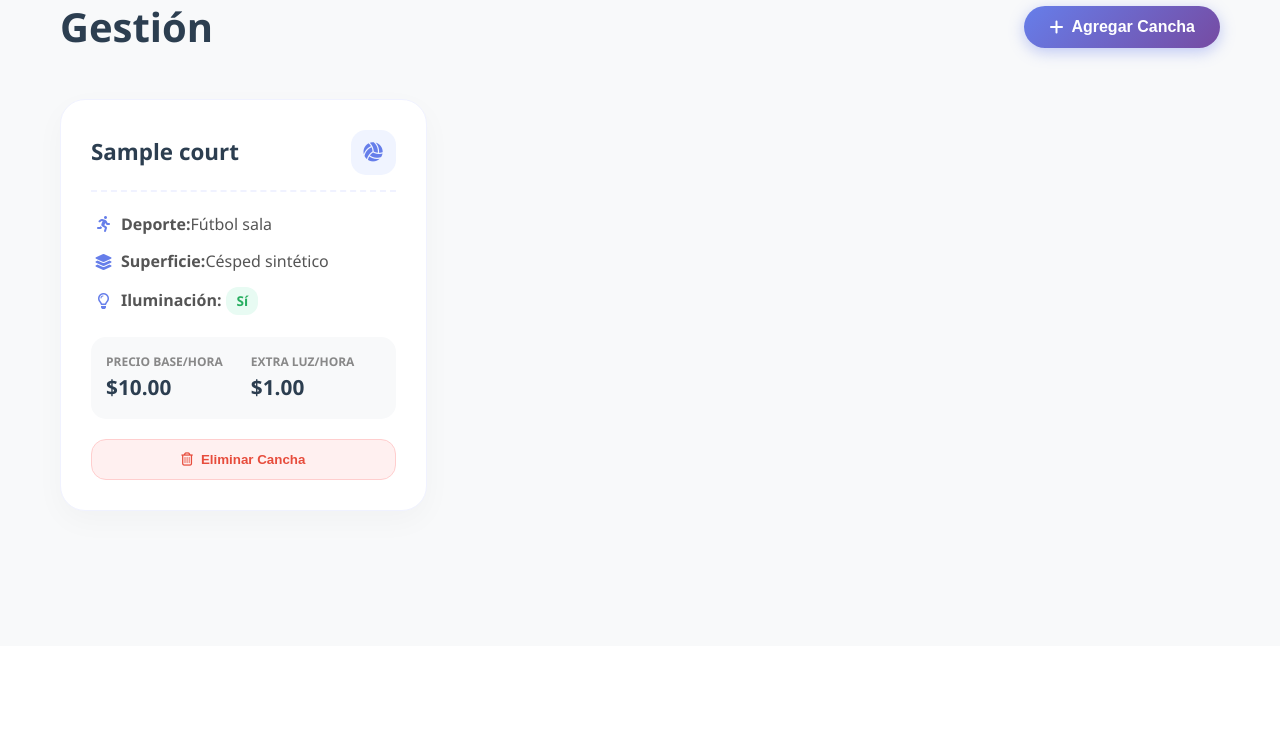
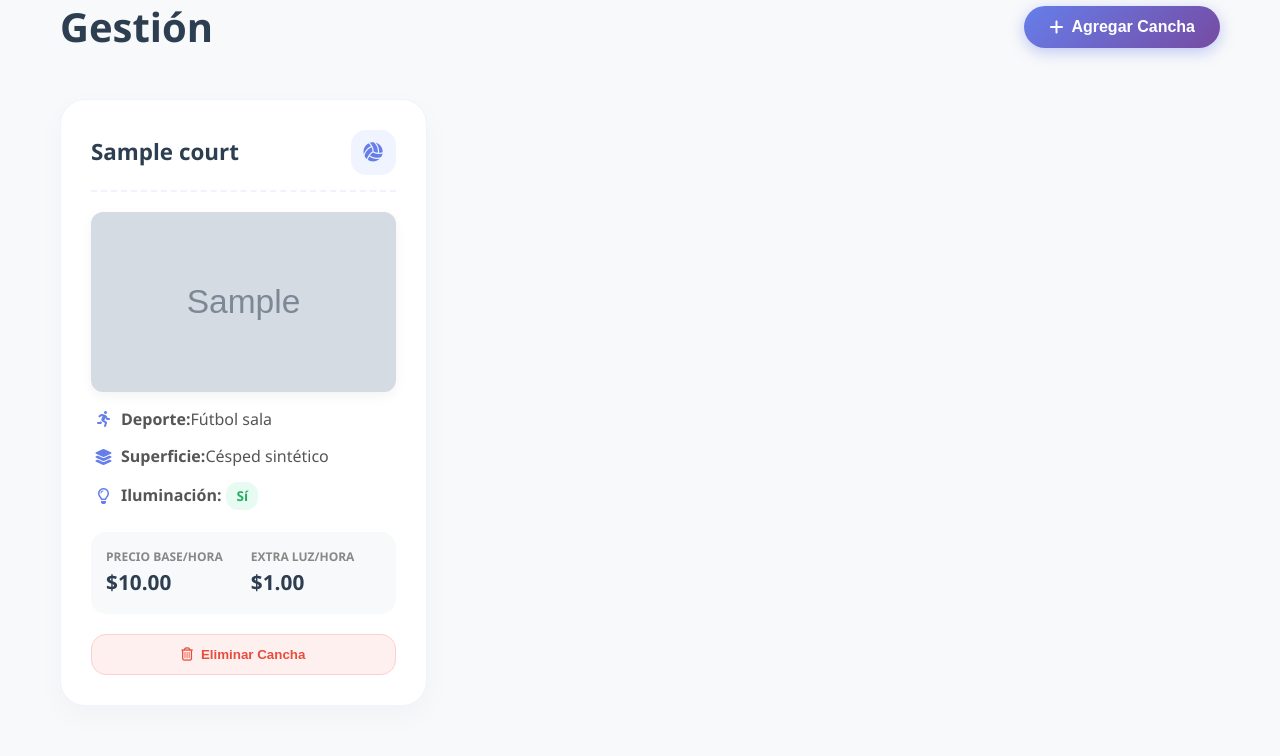
Before and after one commit to GianlucaDamico/ProyectoGS, a Django app: page /dashboard/gestion/ in a window 1280 px wide. Shown: the part 154-910 px from the top of the page. Before the commit the page ends 665 px from the top, so only its background shows below. Run offline with Django 4.2, Linux system fonts and the light colour scheme; a user stored in the database is signed in; tables that the repository leaves empty hold one stand-in row (values such as "Sample post"); grey boxes marked "Sample" are stand-in pictures; parts of the project's set-up code (start-up, migrations or seed data) failed here and were passed over.

Commit message:
agregar imagenes de courts en gestion

```diff
--- a/cuentas/static/cuentas/gestion.css
+++ b/cuentas/static/cuentas/gestion.css
@@ -134,6 +134,15 @@
     align-items: center;
     justify-content: center;
     font-size: 1.2rem;
+}
+
+.img-court {
+    width: 100%;
+    height: 180px;
+    object-fit: cover;
+    border-radius: 12px;
+    margin-bottom: 15px;
+    box-shadow: 0 4px 12px rgba(0, 0, 0, 0.05);
 }
 
 .court-details {
--- a/cuentas/templates/cuentas/gestion.html
+++ b/cuentas/templates/cuentas/gestion.html
@@ -45,7 +45,7 @@
                             <h3>{{ court.name }}</h3>
                             <div class="court-icon"><i class="fas fa-volleyball-ball"></i></div>
                         </div>
-
+                        <img src="{{ court.imagen.url }}" alt="Cancha de {{ court.sport }}" class="img-court">
                         <div class="court-details">
                             <p><i class="fas fa-running icon-detail"></i> <strong>Deporte:</strong> {{ court.get_sport_display }}</p>
                             <p><i class="fas fa-layer-group icon-detail"></i> <strong>Superficie:</strong> {{ court.get_surface_display }}</p>
```
